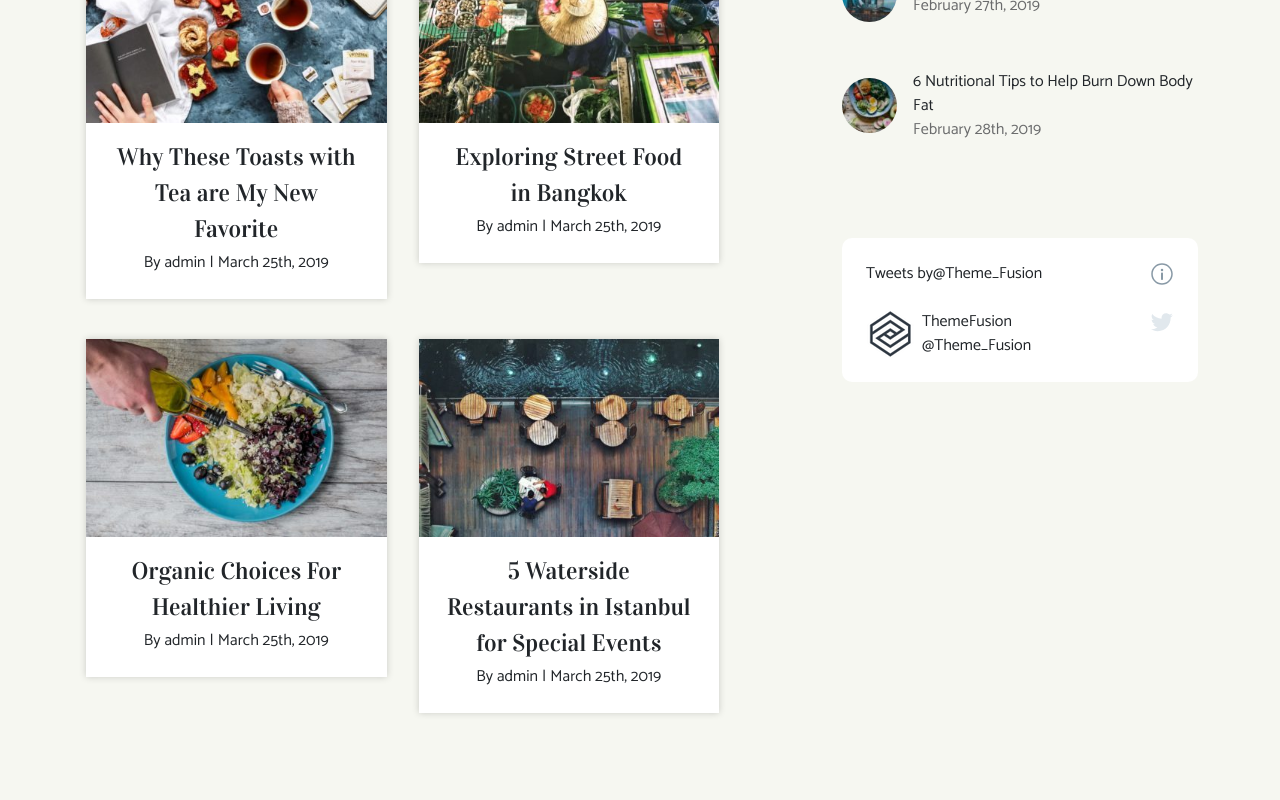
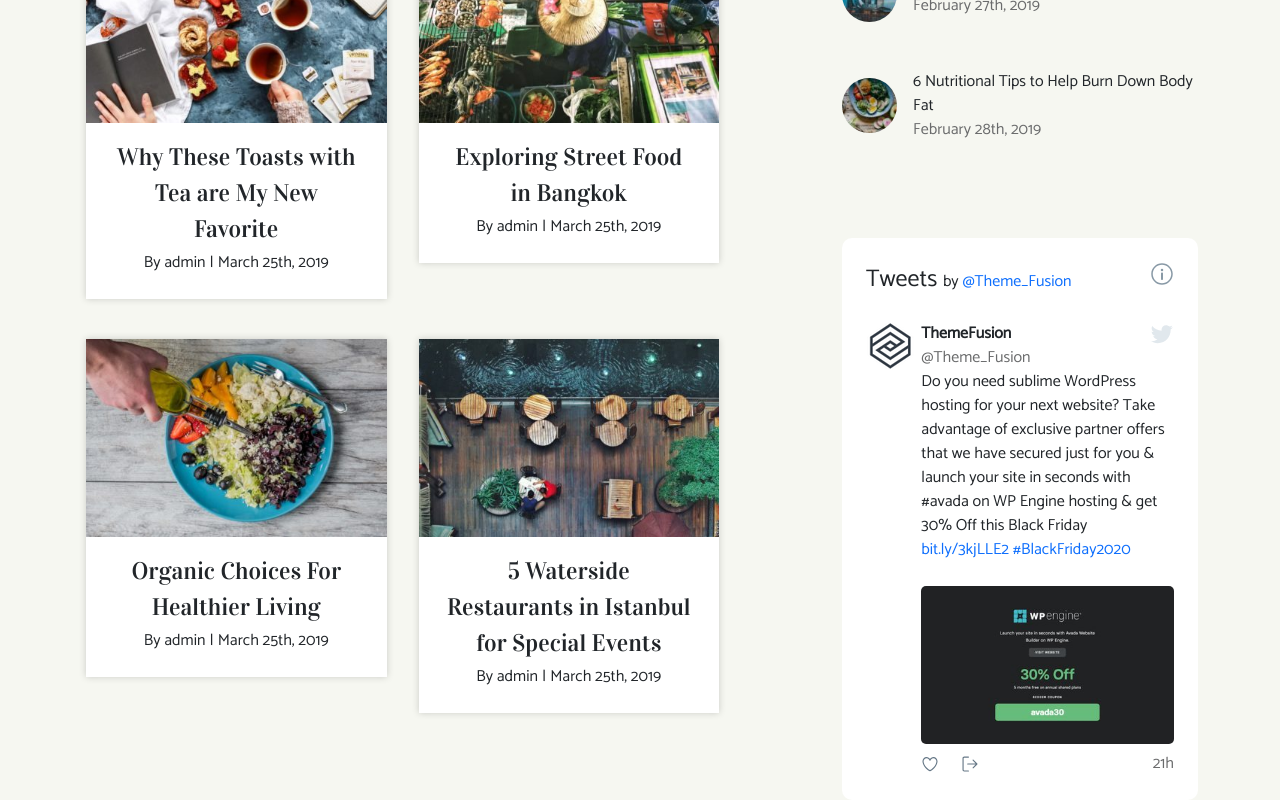
Before and after one commit to luirusso/proj-html-vuejs, a Vue app: page / in a window 1280 px wide. Shown: the part 4911-5711 px from the top of the page. Before the commit the page ends 5656 px from the top, so only its background shows below. Built offline with nearby package versions, Linux system fonts and the light colour scheme.

Commit message:
completed styling twitter widget

```diff
--- a/src/components/TweetsWidget.vue
+++ b/src/components/TweetsWidget.vue
@@ -3,25 +3,80 @@
         <div class="tweets-wrapper p-4">
             <div class="d-flex justify-content-between pb-4">
                 <div>
-                    <span>Tweets </span> <span>by</span>
-                    <span>@Theme_Fusion</span>
+                    <span class="fs-4">Tweets </span> <span>by </span>
+                    <a href="#"><span>@Theme_Fusion</span></a>
                 </div>
                 <div>
-                    <img src="../assets/image.svg" alt="" />
+                    <img class="cursor-pointer" src="../assets/image.svg" alt="" />
                 </div>
             </div>
+
+            <div class="row">
+                <div class="col-2">
                     <div class="d-flex justify-content-between">
                         <div class="d-flex align-items-center">
-                    <img class="pe-2"
+                            <img
+                                class="pe-1 cursor-pointer"
                                 src="../assets/3a74ce3d0532b7773b174c45ca3bd05a_normal.png"
                                 alt=""
                             />
+                        </div>
+                    </div>
+                </div>
+                <div class="col-10">
+                    <div class="d-flex justify-content-between">
                         <div class="d-flex flex-column">
-                        <span>ThemeFusion</span> <span>@Theme_Fusion</span>
+                            <span class="fw-bold">ThemeFusion</span>
+                            <a href="#"><span class="grey-link">@Theme_Fusion</span></a>
+                        </div>
+                        <div>
+                            <img
+                                class="twitter-icon cursor-pointer"
+                                src="../assets/image (1).svg"
+                                alt=""
+                            />
+                        </div>
+                    </div>
+                    <div class="pb-4">
+                        Do you need sublime WordPress hosting for your next
+                        website? Take advantage of exclusive partner offers that
+                        we have secured just for you & launch your site in
+                        seconds with
+                        <span>#avada</span> on WP Engine hosting & get 30% Off
+                        this Black Friday <a href="#">bit.ly/3kjLLE2</a>
+                        <span> <a href="#"> #BlackFriday2020</a></span>
+                    </div>
+                    <div class="pb-2">
+                        <img
+                            class="post-img-content cursor-pointer w-100"
+                            src="../assets/En2TRxLW4AEiWUN.jpeg"
+                            alt=""
+                        />
+                    </div>
+                    <div>
+                        <div></div>
+                        <div class="d-flex justify-content-between">
+                            <div class="d-flex">
+                                <div class="pe-3">
+                                    <img
+                                        class="w-75 cursor-pointer"
+                                        src="../assets/image (2).svg"
+                                        alt=""
+                                    />
+                                </div>
+                                <div>
+                                    <img
+                                        class="w-75 cursor-pointer"
+                                        src="../assets/image (3).svg"
+                                        alt=""
+                                    />
                                 </div>
                             </div>
                             <div>
-                    <img class="twitter-icon" src="../assets/image (1).svg" alt="">
+                                <span class="grey-link">21h</span>
+                            </div>
+                        </div>
+                    </div>
                 </div>
             </div>
         </div>
@@ -35,12 +90,22 @@ export default {
 </script>
 
 <style scoped lang="scss">
+@import "../styles/globals.scss";
+
 .tweets-wrapper {
     background-color: white;
     border-radius: 10px;
 }
 
+.grey-link {
+    color: $primary-text-color;
+}
+
 .twitter-icon {
     width: 25px;
 }
+
+.post-img-content {
+    border-radius: 5px;
+}
 </style>
```
Lines whose indentation alone changed are shown as unchanged.
